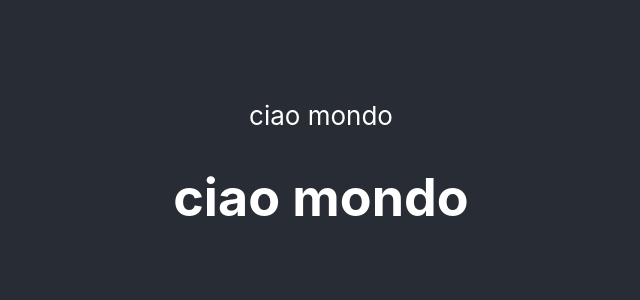
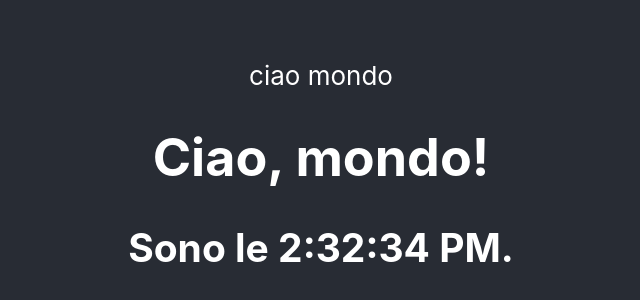
Before and after one commit to devil31/react, a React (Create React App) app: page / in a window 1280 px wide. Shown: the part 218-518 px from the top of the page, without its empty margins (319-959 px from the left). Built offline with nearby package versions, Linux system fonts and the light colour scheme.

Commit message:
Update App.js

```diff
--- a/src/App.js
+++ b/src/App.js
@@ -1,11 +1,37 @@
 import logo from './logo.svg';
+import React from 'react';
 import './App.css';
-function Ciao(){
-  return (
-    <div>
-      <h1>ciao mondo</h1>
-    </div>
-  )
+class Clock extends React.Component {
+  constructor(props) {
+    super(props);
+    this.state = {date: new Date()};
+  }
+
+  componentDidMount() {
+    this.timerID = setInterval(
+      () => this.tick(),
+      1000
+    );
+  }
+
+  componentWillUnmount() {
+    clearInterval(this.timerID);
+  }
+
+  tick() {
+    this.setState({
+      date: new Date()
+    });
+  }
+
+  render() {
+    return (
+      <div>
+        <h1>Ciao, mondo!</h1>
+        <h2>Sono le {this.state.date.toLocaleTimeString()}.</h2>
+      </div>
+    );
+  }
 }
 
 function App() {
@@ -13,7 +39,7 @@
     <div className="App">
       <header className="App-header">
             ciao mondo
-            <Ciao/>
+            <Clock/>
       </header>
     </div>
   );
```
